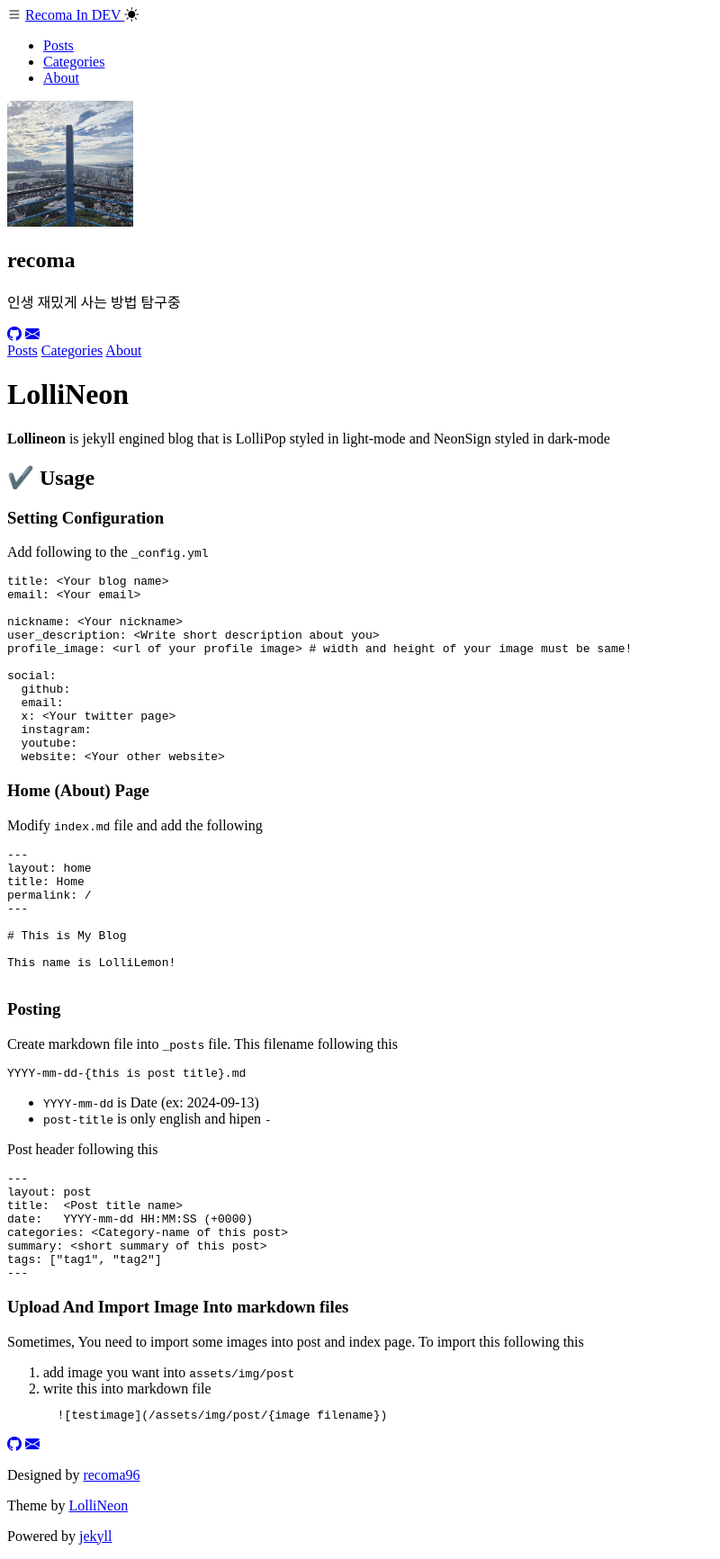
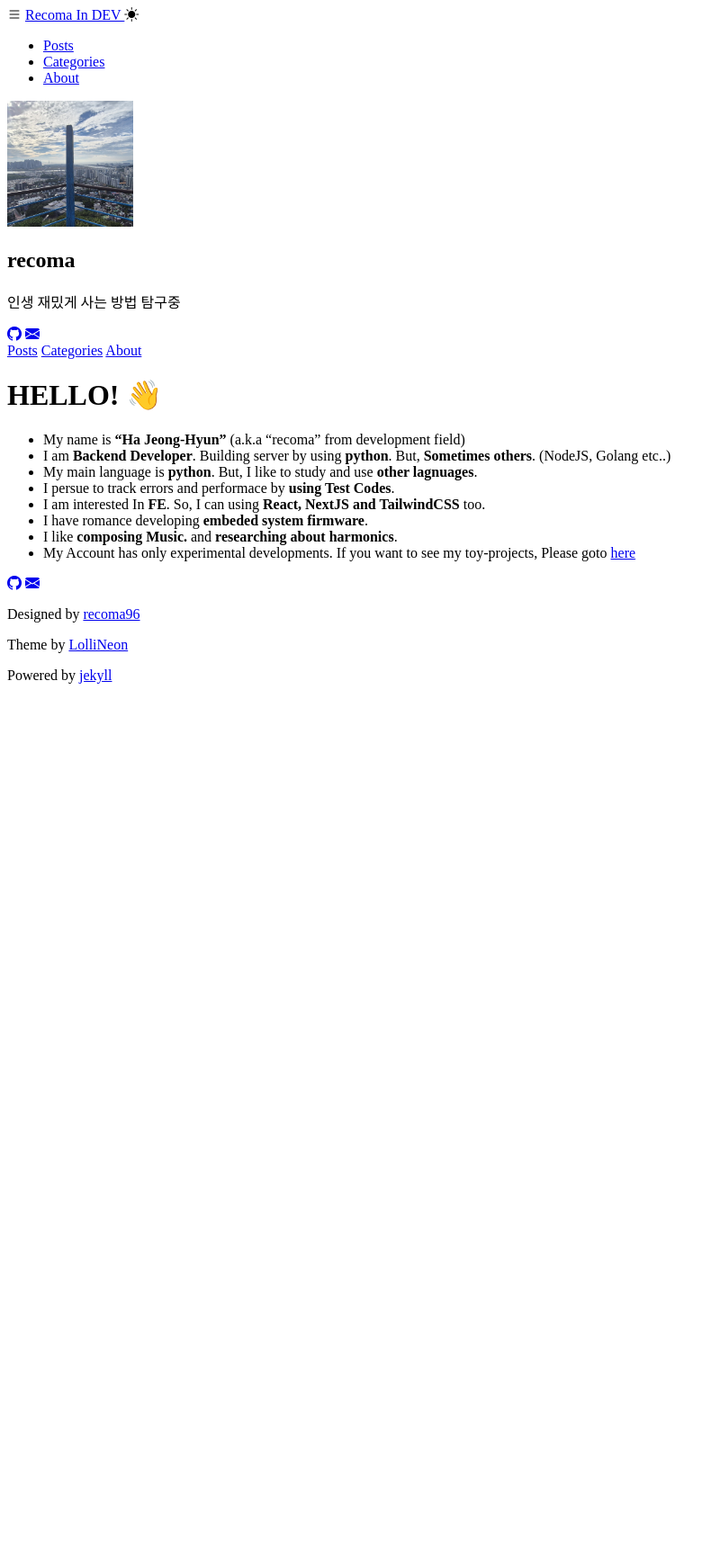
Before and after one commit to recoma96/recoma96.github.io, a Jekyll site: the page built from about.md, in a window 1280 px wide. Shown: the whole page at 90% size, without its empty margins (0-800 px from the left). Built offline with Jekyll 4.4.1, drawn with Linux system fonts in a browser that asks for light colours; some web fonts are replaced; a style sheet for code colours, icons or effects is not loaded; after the commit the page ends 900 px from its top, so only the background shows below that.

Commit message:
fix: 자기소개 복구' ;

````diff
--- a/about.md
+++ b/about.md
@@ -4,85 +4,13 @@ title: About
 permalink: /about
 ---
 
-# LolliNeon
+# HELLO! 👋
 
-**Lollineon** is jekyll engined blog that is LolliPop styled in light-mode and NeonSign styled in dark-mode
-
-
-## ✔️ Usage
-
-### Setting Configuration
-
-Add following to the `_config.yml`
-
-```yaml
-title: <Your blog name>
-email: <Your email>
-
-nickname: <Your nickname>
-user_description: <Write short description about you>
-profile_image: <url of your profile image> # width and height of your image must be same!
-
-social:
-  github:
-  email:
-  x: <Your twitter page>
-  instagram:
-  youtube:
-  website: <Your other website>
-```
-
-
-
-### Home (About) Page
-
-Modify `index.md` file and add the following
-
-```
----
-layout: home
-title: Home
-permalink: /
----
-
-# This is My Blog
-
-This name is LolliLemon!
-
-```
-
-
-### Posting
-
-Create markdown file into `_posts` file. This filename following this
-
-```
-YYYY-mm-dd-{this is post title}.md
-```
-* `YYYY-mm-dd` is Date (ex: 2024-09-13)
-* `post-title` is only english and hipen `-`
-
-
-Post header following this
-
-```
----
-layout: post
-title:  <Post title name>
-date:   YYYY-mm-dd HH:MM:SS (+0000)
-categories: <Category-name of this post>
-summary: <short summary of this post>
-tags: ["tag1", "tag2"]
----
-```
-
-
-### Upload And Import Image Into markdown files
-
-Sometimes, You need to import some images into post and index page. To import this following this
-
-1. add image you want into `assets/img/post`
-2. write this into markdown file
-  ```
-  ![testimage](/assets/img/post/{image filename})
-  ```
+* My name is **"Ha Jeong-Hyun"** (a.k.a "recoma" from development field)
+* I am **Backend Developer**. Building server by using **python**. But, **Sometimes others**. (NodeJS, Golang etc..)
+* My main language is **python**. But, I like to study and use **other lagnuages**.
+* I persue to track errors and performace by **using Test Codes**.
+* I am interested In **FE**. So, I can using **React, NextJS and TailwindCSS** too.
+* I have romance developing **embeded system firmware**.
+* I like **composing Music.** and **researching about harmonics**.
+* My Account has only experimental developments. If you want to see my toy-projects, Please goto [here](https://github.com/sweetcase-production)
````
